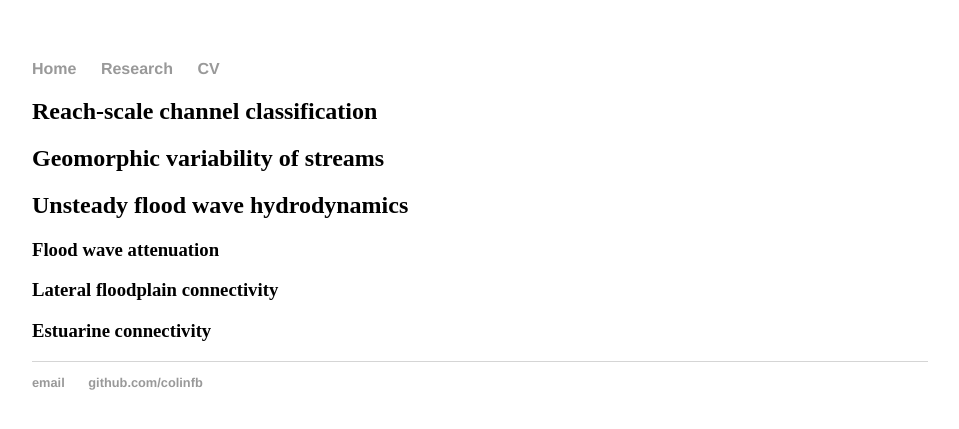
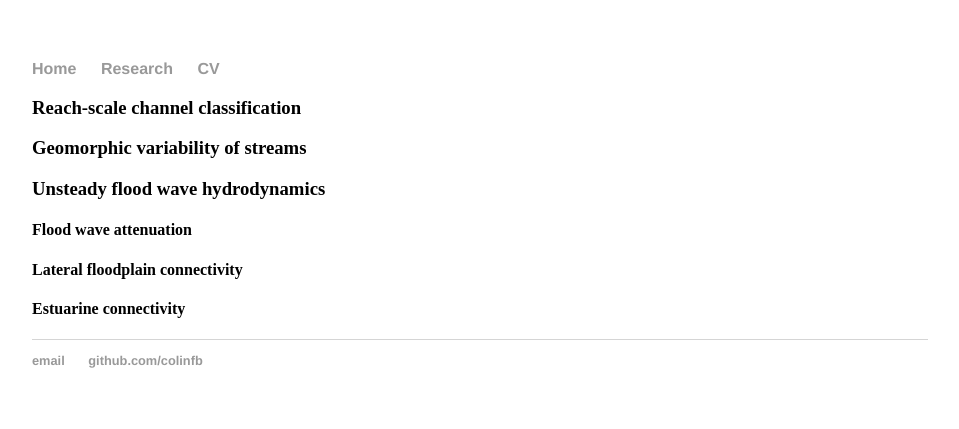
Before and after one commit to colinfb/colinfb.github.io, a Jekyll site: the page built from research/index.md, in a window 1280 px wide. Shown: the top 429 px of the page, without its empty margins (160-1119 px from the left). Built offline with Jekyll 4.4.1, drawn with Linux system fonts in a browser that asks for light colours.

Commit message:
Alter research again

```diff
--- a/research/index.md
+++ b/research/index.md
@@ -3,16 +3,16 @@ layout: default
 title: Research
 ---
 
-## Reach-scale channel classification
+### Reach-scale channel classification
 
 
-## Geomorphic variability of streams
+### Geomorphic variability of streams
 
 
-## Unsteady flood wave hydrodynamics
+### Unsteady flood wave hydrodynamics
 
-### Flood wave attenuation
+#### Flood wave attenuation
 
-### Lateral floodplain connectivity
+#### Lateral floodplain connectivity
 
-### Estuarine connectivity
+#### Estuarine connectivity
```
